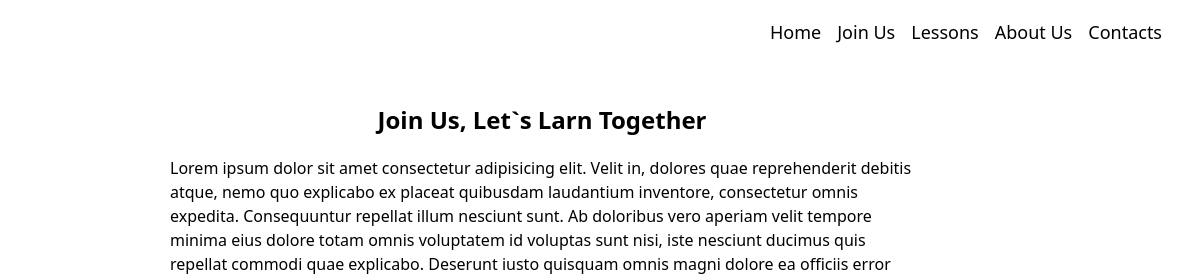
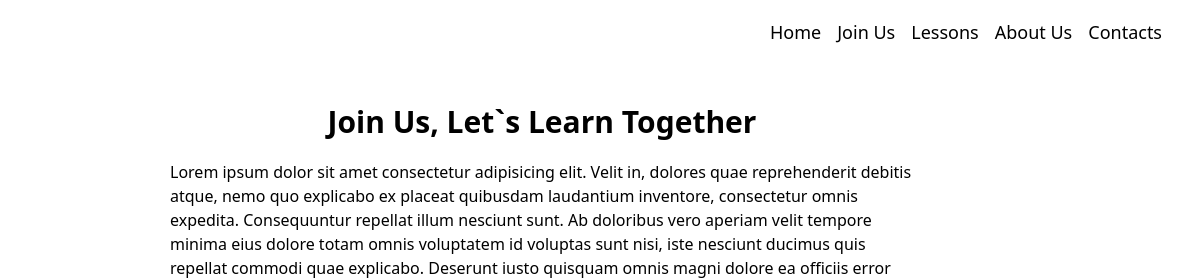
Before and after one commit to Yaroslav-Pa/simple-japanese-website, a website: page src/pages/joinUs.html in a window 1280 px wide. Shown: the top 280 px of the page, 98-1280 px from the left. Drawn offline with Linux system fonts and the light colour scheme.

Commit message:
joinUs little fix

```diff
--- a/src/pages/joinUs.html
+++ b/src/pages/joinUs.html
@@ -25,9 +25,9 @@
       </nav>
       <p class="text-3xl flex items-center md:hidden">☰</p>
     </header>
-    <main class="p-5">
+    <main class="px-5 py-10">
       <section class="w-[60%] m-auto">
-        <h2 class="text-center font-bold text-2xl m-5">Join Us, Let`s Larn Together</h2>
+        <h2 class="text-center font-bold text-3xl mb-5">Join Us, Let`s Learn Together</h2>
         <p class="">
           Lorem ipsum dolor sit amet consectetur adipisicing elit. Velit in,
           dolores quae reprehenderit debitis atque, nemo quo explicabo ex
@@ -58,7 +58,7 @@
           repellat quam odit voluptate fugit maiores porro.
         </p>
         <section class="">
-          <h3 class=" text-xl  my-5">You`ll can:</h3>
+          <h3 class="text-xl my-5">You`ll can:</h3>
           <ul>
             <li class="">Lorem ipsum dolor sit amet consectetur adipisicing elit. Qui, distinctio?</li>
             <li class="">Dolor repellat neque eaque iusto beatae, maxime esse id cupiditate!</li>
```
Also changed, not shown: src/css/output.css.
